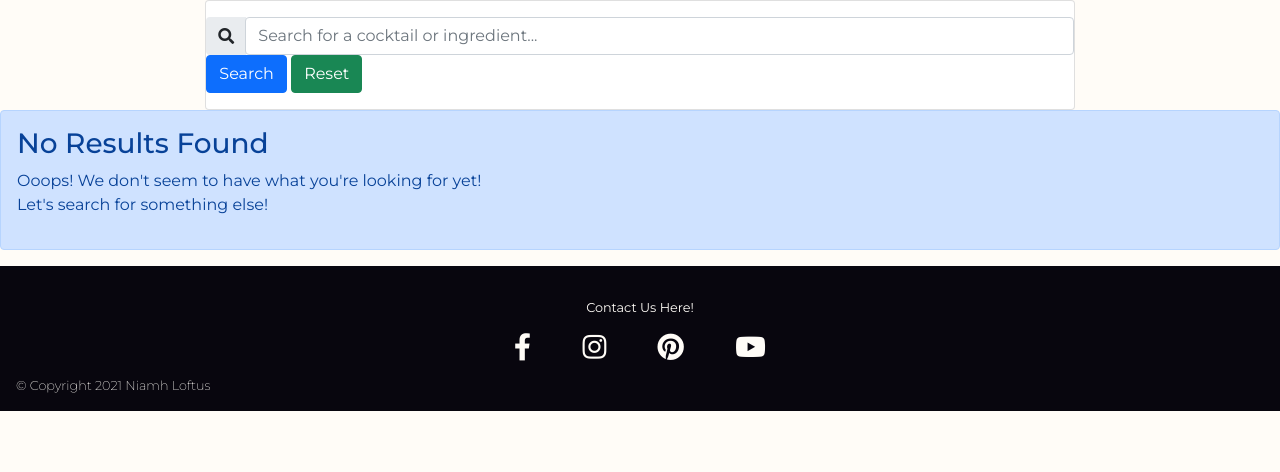
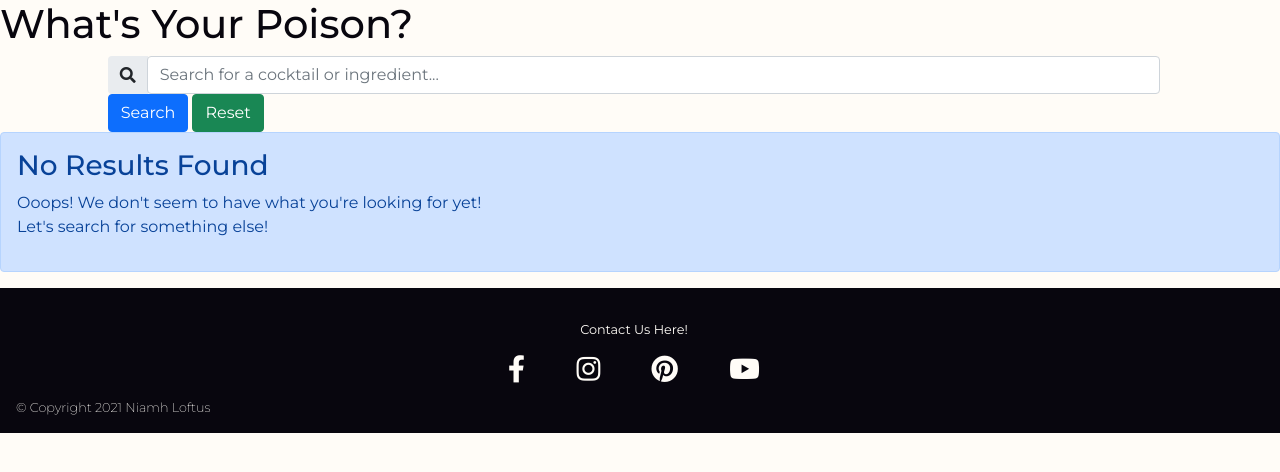
Before and after one commit to LoftusN13/ms3-pickyourpoison, a Flask app: page /search in a window 1280 px wide. Shown: the part 117-589 px from the top of the page. Run offline with Flask 2, Linux system fonts and the light colour scheme; data that the repository does not hold is empty; some libraries are stand-ins or nearby versions.

Commit message:
Fix margin issues across some pages

```diff
--- a/static/css/style.css
+++ b/static/css/style.css
@@ -7,8 +7,14 @@ body {
     color: #08060E;
     font-family: 'Montserrat', sans-serif;
 }
+
+/*-------------------------Margins----------------------- */
 .container-fluid {
     padding-left: 0;
+}
+
+.row {
+    margin-right: 0;
 }
 
 /*-------------------------Header----------------------- */
@@ -87,8 +93,16 @@ hr {
     font-weight: 200;
 }
 
+/*-------------------------Home Page----------------------- */
+
+
+/*-------------------------Cocktails Page----------------------- */
+
+
 /*-------------------------Register Page----------------------- */
-.register-card {
+.register-card,
+.login-card,
+.contact-card {
     margin: 0;
     padding: 2rem 1rem;
     text-align: center;
@@ -98,7 +112,9 @@ hr {
     padding: 1rem 0;
 }
 
-.register-form {
+.register-form,
+.login-form,
+#contactForm {
     text-align: left;
     padding: 2rem;
 }
--- a/templates/cocktails.html
+++ b/templates/cocktails.html
@@ -1,9 +1,13 @@
 {% extends "base.html" %}
 {% block content %}
 
+    <div class="container-fluid row">
+        <h1>What's Your Poison?</h1>
+    </div>
+
     <!-- SEARCH BAR -->
-    <div class="row justify-content-center">
-        <div class="card col-8">
+    <div class="row justify-content-center search-section">
+        <div class="col-sm-12 col-md-10">
             <!-- search bar form -->
             <form class="search-bar" method="POST" action="{{ url_for('search') }}">
                 <!-- search bar -->
@@ -24,7 +28,7 @@
 
     {% if recipes.count() > 0 %}
     <!-- COCKTAIL CARD PANELS -->
-        <div class="row">
+        <div class="row cocktail-card-panels">
             <!-- each recipe has its own card panel -->
             {% for recipe in recipes %}
                 <div class="col-md-4">
--- a/templates/contact.html
+++ b/templates/contact.html
@@ -27,7 +27,7 @@
                         <textarea name="message" id="message" class="form-control" cols="30" rows="10" required></textarea><br>
 
                         <!-- submit button -->
-                        <input type="submit" name="submit" id="submit" value="Submit">
+                        <input type="submit" name="submit" id="submit" value="Submit" class="btn btn-primary">
                     </div>
                 <!-- end of contact form -->
                 </form>
--- a/templates/profile.html
+++ b/templates/profile.html
@@ -12,7 +12,7 @@
     </div>
     <!-- End of PROFILE CARD PANEL -->
 
-    <div class="row">
+    <div class="row cocktail-card-panels">
         <h3 class="card-title">{{ username }}'s Cocktails</h3>
         {% for recipe in recipes %}
             <!-- only displays recipes created by current user -->
```
Also changed, not shown: static/images/home-cocktails.jpeg (added).
